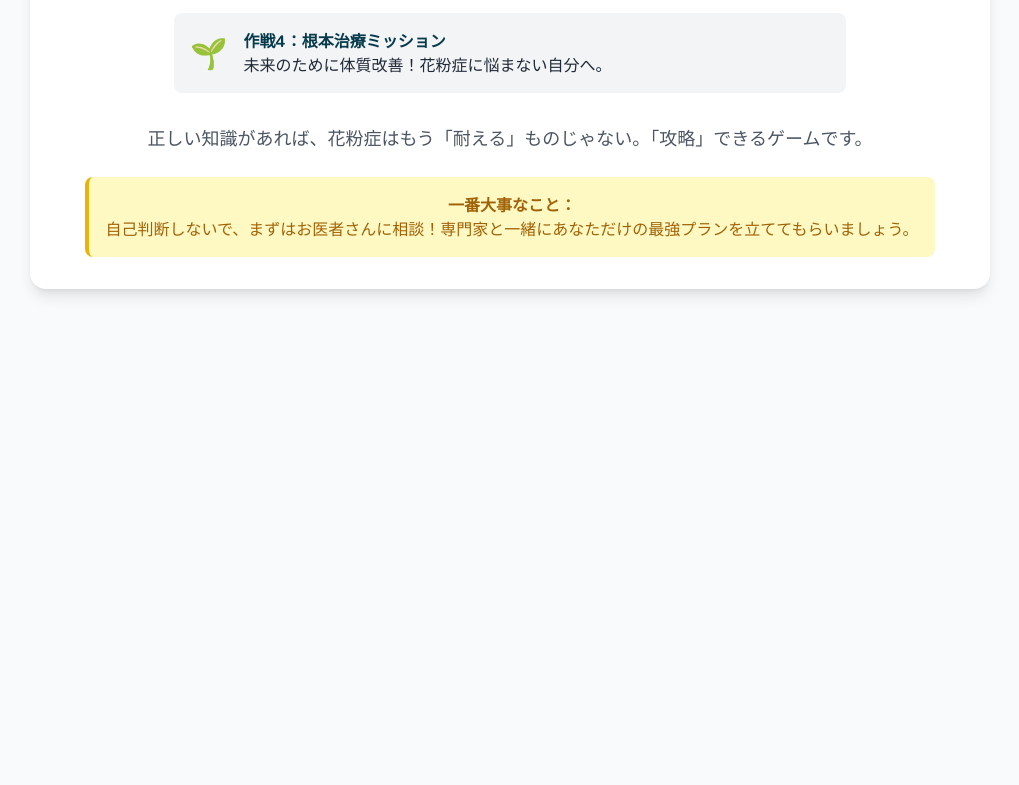
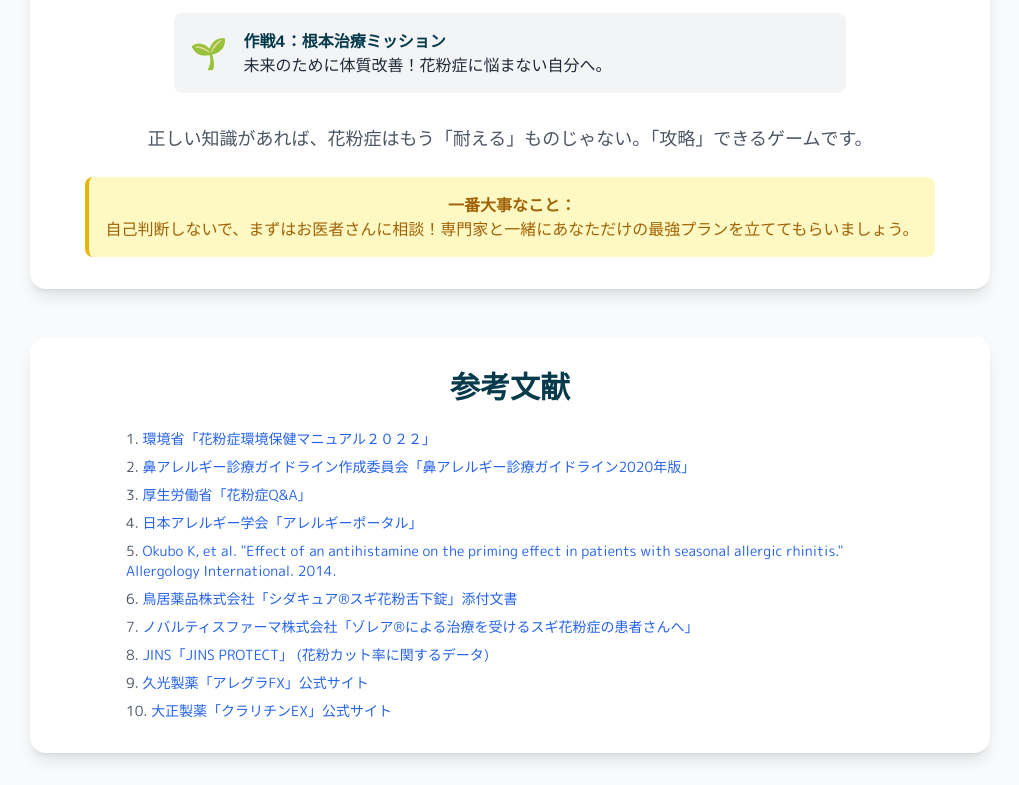
Before and after one commit to cocoeyes02/hay-fever-lt, a plain HTML site: page index.html in a window 1280 px wide. Shown: the part 5793-6578 px from the top of the page, without its empty margins (130-1149 px from the left). Before the commit the page ends 6114 px from the top, so only its background shows below. Drawn offline with nearby package versions, Linux system fonts and the light colour scheme.

Commit message:
feat(index.html): 参考文献を追加した

```diff
--- a/index.html
+++ b/index.html
@@ -353,6 +353,22 @@
                 <p>自己判断しないで、まずはお医者さんに相談！専門家と一緒にあなただけの最強プランを立ててもらいましょう。</p>
             </div>
         </footer>
+
+        <section class="mt-12 bg-white rounded-2xl shadow-lg p-6 md:p-8">
+            <h3 class="text-2xl md:text-3xl font-bold text-center mb-6 text-[#073B4C]">参考文献</h3>
+            <ol class="list-decimal list-inside text-sm text-gray-600 space-y-2 max-w-3xl mx-auto break-words">
+                <li><a href="https://www.env.go.jp/chemi/anzen/kafun/2022_full.pdf" target="_blank" class="text-blue-600 hover:underline">環境省「花粉症環境保健マニュアル２０２２」</a></li>
+                <li><a href="https://www.jstage.jst.go.jp/article/jibiinkoka/121/3/121_361/_pdf/-char/ja" target="_blank" class="text-blue-600 hover:underline">鼻アレルギー診療ガイドライン作成委員会「鼻アレルギー診療ガイドライン2020年版」</a></li>
+                <li><a href="https://www.mhlw.go.jp/new-info/kobetu/kenkou/ryumachi/kafun/ippan-qa.html" target="_blank" class="text-blue-600 hover:underline">厚生労働省「花粉症Q&A」</a></li>
+                <li><a href="https://allergyportal.jp/" target="_blank" class="text-blue-600 hover:underline">日本アレルギー学会「アレルギーポータル」</a></li>
+                <li><a href="https://www.jstage.jst.go.jp/article/allergolint/63/2/63_185/_article" target="_blank" class="text-blue-600 hover:underline">Okubo K, et al. "Effect of an antihistamine on the priming effect in patients with seasonal allergic rhinitis." Allergology International. 2014.</a></li>
+                <li><a href="https://www.torii.co.jp/iyakuDB/data/sid/sid_A.pdf" target="_blank" class="text-blue-600 hover:underline">鳥居薬品株式会社「シダキュア®スギ花粉舌下錠」添付文書</a></li>
+                <li><a href="https://www.novartis.co.jp/sites/www.novartis.co.jp/files/xolair-patient-guide-seder-pollen-allergy.pdf" target="_blank" class="text-blue-600 hover:underline">ノバルティスファーマ株式会社「ゾレア®による治療を受けるスギ花粉症の患者さんへ」</a></li>
+                <li><a href="https://www.jins.com/jp/kafun/" target="_blank" class="text-blue-600 hover:underline">JINS「JINS PROTECT」 (花粉カット率に関するデータ)</a></li>
+                <li><a href="https://www.allegra.jp/" target="_blank" class="text-blue-600 hover:underline">久光製薬「アレグラFX」公式サイト</a></li>
+                <li><a href="https://brand.taisho.co.jp/claritin/" target="_blank" class="text-blue-600 hover:underline">大正製薬「クラリチンEX」公式サイト</a></li>
+            </ol>
+        </section>
     </main>
 </div>
 
```
